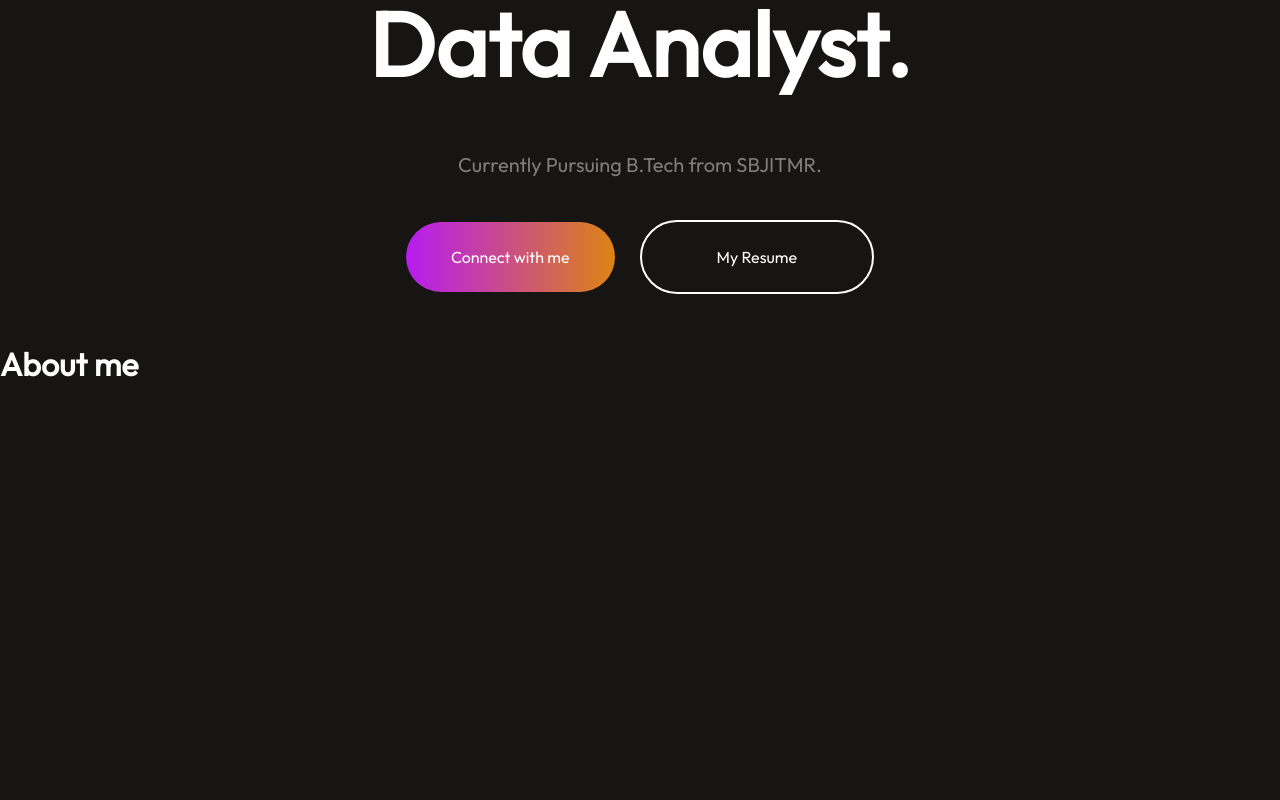
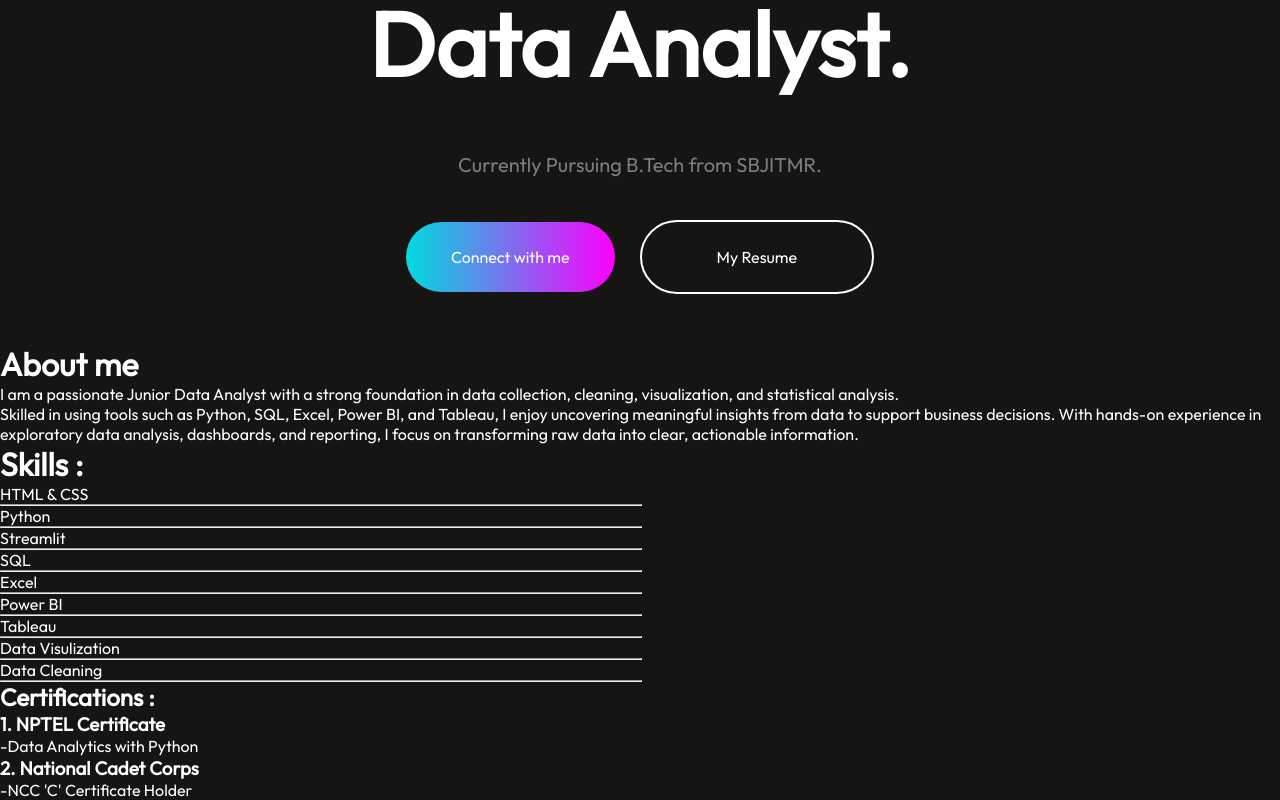
Before and after one commit to AnkitBhagat17/MyApp, a React (Vite) app in the folder portfolio/: page / in a window 1280 px wide. Shown: the part 797-1597 px from the top of the page. Before the commit the page ends 1201 px from the top, so only its background shows below. Built offline with nearby package versions, Linux system fonts and the light colour scheme.

Commit message:
Some Updated~

```diff
--- a/portfolio/src/Components/About/About.jsx
+++ b/portfolio/src/Components/About/About.jsx
@@ -1,13 +1,51 @@
 import React from 'react'
 import './About.css'
+// import theme_pattern from '../../assets/theme_pattern.svg'
+// import profile_img from '../../assets/Profile.png'
 
 export const About = () => {
   return (
     <div className='about'>
         <div className="about-title">
             <h1>About me</h1>
-            <img src="" alt="" />
+            {/* <img src={theme_pattern} alt="" /> */}
         </div>
+
+        <div className="about-sections">
+            {/* <div className="about-left">
+                <img src={profile_img} alt="" />
+            </div> */}
+            <div className="about_right">
+                <div className="about-para">
+                    <p>I am a passionate Junior Data Analyst with a strong foundation in data collection, cleaning, visualization, and statistical analysis.</p>
+                    <p>Skilled in using tools such as Python, SQL, Excel, Power BI, and Tableau, I enjoy uncovering meaningful insights from data to support business decisions. With hands-on experience in exploratory data analysis, dashboards, and reporting, I focus on transforming raw data into clear, actionable information.</p>
+                </div>
+
+                <div className="about-skills">
+                    <h1>Skills :</h1>
+                    <div className="about-skill"><p>HTML & CSS</p><hr style={{width:"50%"}} /></div>
+                    <div className="about-skill"><p>Python</p><hr style={{width:"50%"}} /></div>
+                    <div className="about-skill"><p>Streamlit</p><hr style={{width:"50%"}} /></div>
+                    <div className="about-skill"><p>SQL</p><hr style={{width:"50%"}} /></div>
+                    <div className="about-skill"><p>Excel</p><hr style={{width:"50%"}} /></div>
+                    <div className="about-skill"><p>Power BI</p><hr style={{width:"50%"}} /></div>
+                    <div className="about-skill"><p>Tableau</p><hr style={{width:"50%"}} /></div>
+                    <div className="about-skill"><p>Data Visulization</p><hr style={{width:"50%"}} /></div>
+                    <div className="about-skill"><p>Data Cleaning</p><hr style={{width:"50%"}} /></div>
+                </div>
+            </div>
+        </div>
+
+        <div className="about-certification">
+            <h2>Certifications :</h2>
+            <div className="about-certificate">
+                <h3>1. NPTEL Certificate</h3>
+                <p>-Data Analytics with Python</p>
+                <h3>2. National Cadet Corps</h3>
+                <p>-NCC 'C' Certificate Holder</p>
+            </div>
+        </div>
+
 
     </div>
   )
--- a/portfolio/src/Components/Hero/Hero.css
+++ b/portfolio/src/Components/Hero/Hero.css
@@ -18,7 +18,12 @@
 }
 
 .hero h1 span{
-    background:linear-gradient(270deg, #DF8908 10%,#B415FF 100%);
+    /* background:linear-gradient(270deg, #DF8908 10%,#B415FF 100%); */
+    /* background: linear-gradient(90deg, #FF512F 0%, #F09819 100%); */
+    background: linear-gradient(90deg, #00DBDE 0%, #FC00FF 100%);
+    /* background: linear-gradient(90deg, #00f260 0%, #0575e6 50%, #8e54e9 100%); */
+
+
     background-clip:text;
     -webkit-background-clip: text;
     -webkit-text-fill-color: transparent;
@@ -60,7 +65,10 @@
 .hero-connect{
     padding:25px 45px ;
     border-radius: 50px;
-    background: linear-gradient(270deg, #DF8908 -5.09%,#B415FF 106.28%);
+    /* background: linear-gradient(90deg, #ff7eb3, #ff758c, #ff8c68); */
+    /* background: linear-gradient(90deg, #00f260, #0575e6); */
+    background: linear-gradient(90deg, #00DBDE 0%, #FC00FF 100%);
+    /* background: linear-gradient(270deg, #DF8908 -5.09%,#B415FF 106.28%); */
     cursor: pointer;
 }
 
@@ -73,6 +81,7 @@
 
 .hero-connect:hover{
     border: 2px solid #fff;
+    color: black;
 }
 
 .hero-resume:hover{
--- a/portfolio/src/Components/Navbar/Navbar.css
+++ b/portfolio/src/Components/Navbar/Navbar.css
@@ -45,7 +45,11 @@
   color: white; */
   padding: 20px 40px;
   border-radius: 50px;
-  background:linear-gradient(267deg, #DA7C25,#B923E5);
+  /* background: linear-gradient(90deg, #ff512f, #dd2476); */
+  /* background:linear-gradient(267deg, #DA7C25,#B923E5); */
+  /* background: linear-gradient(90deg, #00f260 0%, #0575e6 50%, #8e54e9 100%); */
+    background: linear-gradient(90deg, #00DBDE 0%, #FC00FF 100%);
+
   font-size: 22px;
   cursor: pointer;
   transition:0.5s ;
@@ -58,6 +62,8 @@
 
 .nav-connect:hover{
     transform: scale(1.05);
-    background:#00f0ff;
+    background:linear-gradient(267deg, #DA7C25,#B923E5);
+    /* background: linear-gradient(90deg, #00f260, #0575e6); */
+
     color: #000;
 }
```
